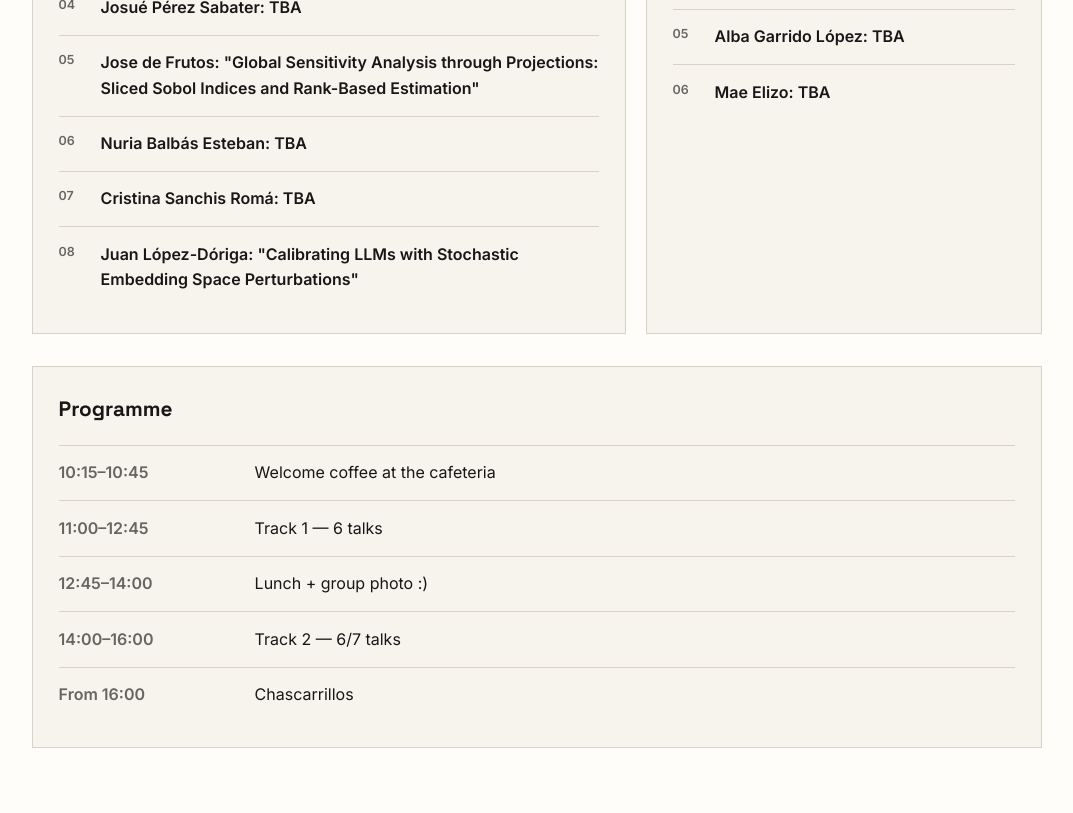
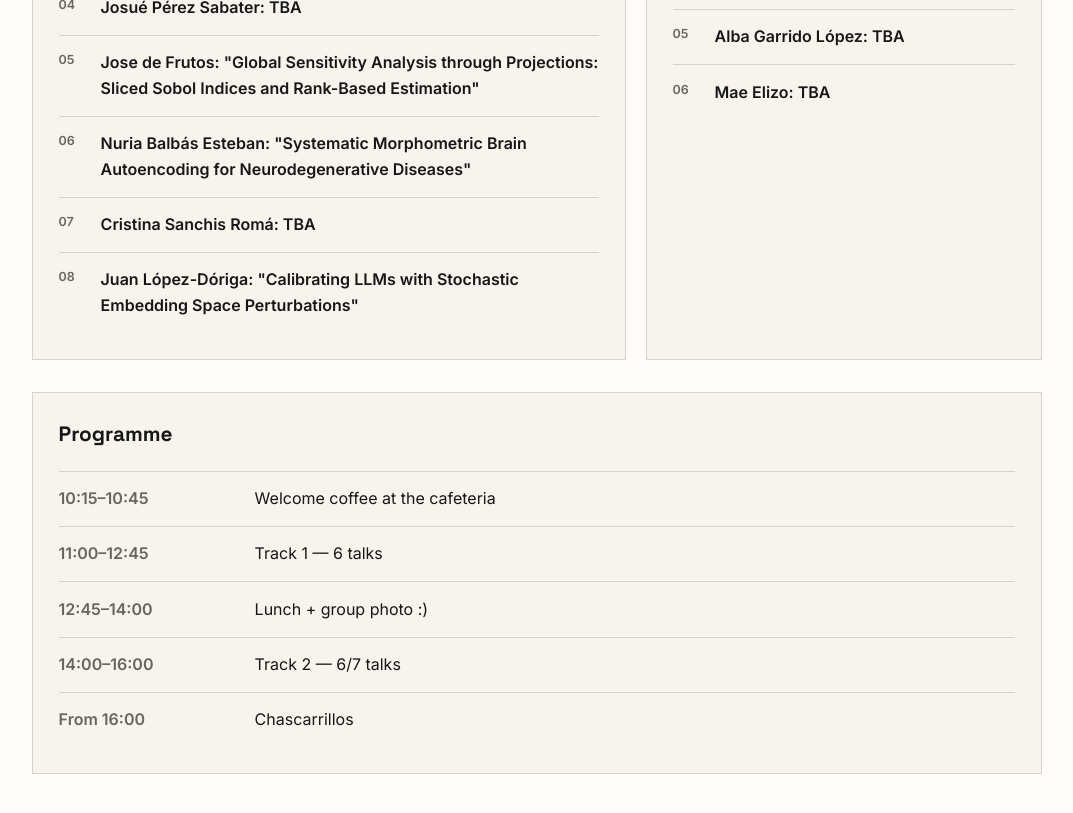
Before and after one commit to fatal-workshop/fatal-workshop.github.io, a plain HTML site: page index.html in a window 1280 px wide. Shown: the part 2140-2953 px from the top of the page, without its empty margins (138-1211 px from the left). Drawn offline with Linux system fonts and the light colour scheme.

Commit message:
adding_talk_title

```diff
--- a/index.html
+++ b/index.html
@@ -104,7 +104,7 @@
               <li><span class="index">03</span><span>Alejandro García Navarro: "Tackling Domain Shift in Clinical Microbiology"</span></li>
               <li><span class="index">04</span><span>Josué Pérez Sabater: TBA</span></li>
               <li><span class="index">05</span><span>Jose de Frutos: "Global Sensitivity Analysis through Projections: Sliced Sobol Indices and Rank-Based Estimation"</span></li>
-              <li><span class="index">06</span><span>Nuria Balbás Esteban: TBA</span></li>
+              <li><span class="index">06</span><span>Nuria Balbás Esteban: "Systematic Morphometric Brain Autoencoding for Neurodegenerative Diseases"</span></li>
               <li><span class="index">07</span><span>Cristina Sanchis Romá: TBA</span></li>
               <li><span class="index">08</span><span>Juan López-Dóriga: "Calibrating LLMs with Stochastic Embedding Space Perturbations"</span></li>
             </ul>
```
